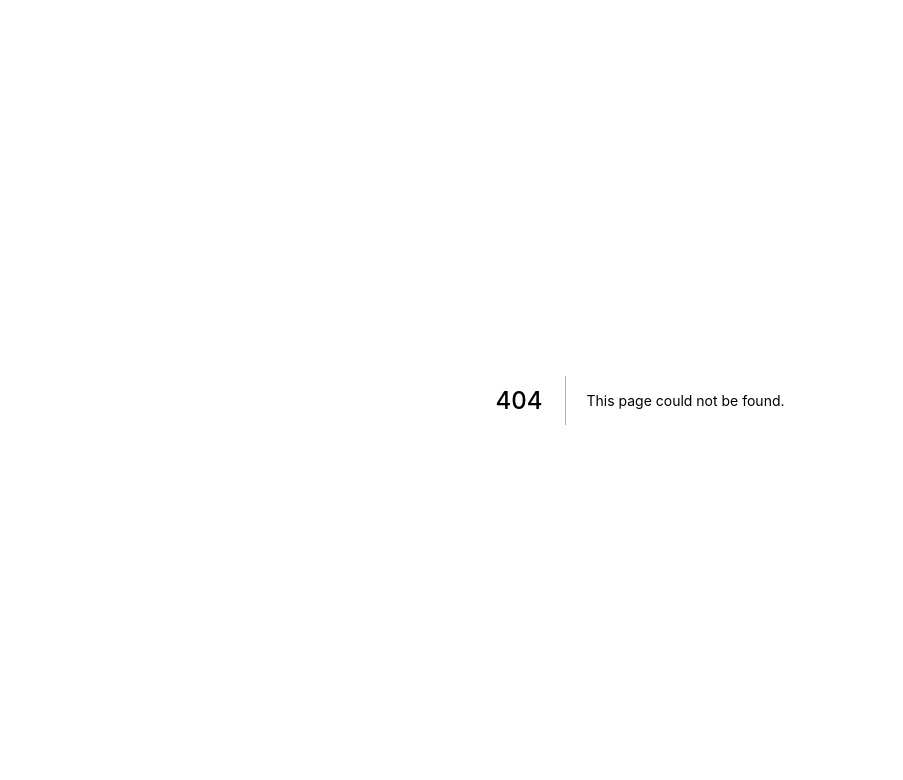
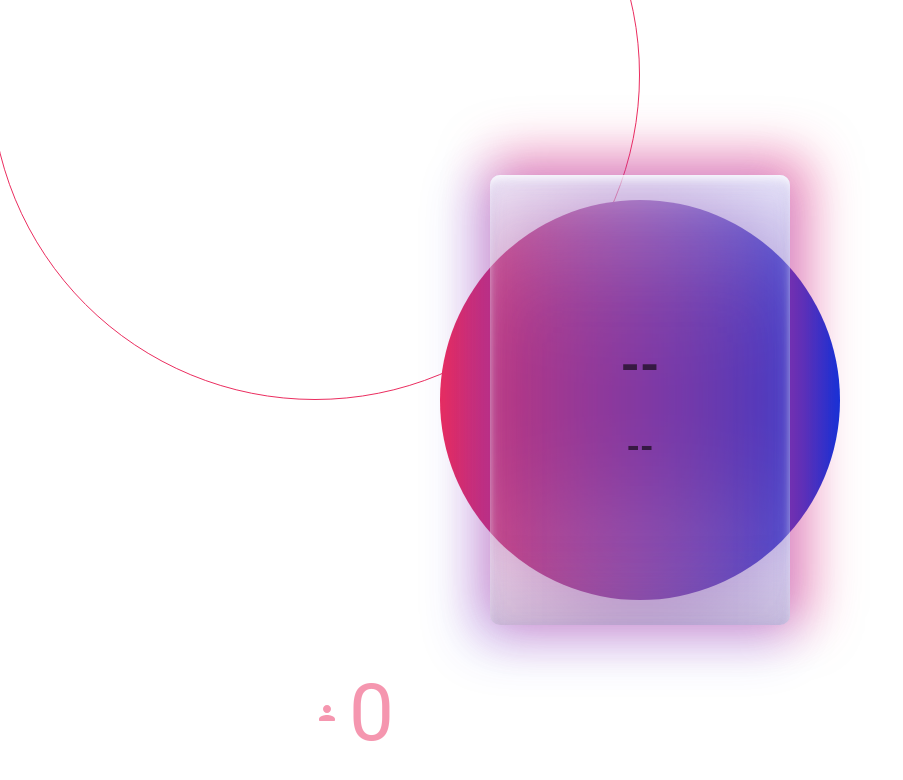
Before and after one commit to Abrahamcepedao/Raffle, a Next.js app: page /raffle in a window 1280 px wide. Before the commit this address had no page. Shown: the top 780 px of the page, without its empty margins (0-903 px from the left). Built offline with nearby package versions, Linux system fonts and the light colour scheme.

Commit message:
Added functinality to see parrticipannts

```diff
--- /dev/null
+++ b/pages/raffle.tsx
@@ -0,0 +1,174 @@
+import type { NextPage } from 'next'
+
+/* React */
+import React, { useState, useEffect } from 'react'
+
+/* Components */
+import Head from 'next/head'
+import styles from '../styles/Raffle.module.css'
+
+/* Redux */
+import {
+  setReduxParticipants,
+} from "../redux/actions"
+import { selectParticipants } from "../redux/states/participants/reducer"
+import { useAppSelector, useAppDispatch } from '../redux/hooks'
+import { Participant } from '../redux/states/participants/interfaces'
+
+/* Material UI */
+import IconButton from '@mui/material/IconButton';
+import Tooltip from '@mui/material/Tooltip';
+import PersonRoundedIcon from '@mui/icons-material/PersonRounded';
+import ReplayCircleFilledRoundedIcon from '@mui/icons-material/ReplayCircleFilledRounded';
+
+/* Papaparse */
+import Papa from "papaparse";
+
+
+const Raffle: NextPage = () => {
+
+    /* useState - upload */
+    const [state, setState] = useState({
+        winnerStatus: 0,
+        winnerFolio: "",
+    });
+
+    const [name, setName] = useState<string>("--");
+    const [folio, setFolio] = useState<string>("--");
+
+    const [intervalID, setIntervalID] = useState<number>(0);
+
+    /* Redux */
+    const dispatch = useAppDispatch(); //function that allows to trigger actions that update the redux state
+    const participants = useAppSelector(selectParticipants) //function that allows to get the Participants from the redux state
+
+
+    /* Shuffle array */
+    function shuffle(array: []) {
+        let currentIndex = array.length,  randomIndex;
+
+        // While there remain elements to shuffle.
+        while (currentIndex != 0) {
+
+            // Pick a remaining element.
+            randomIndex = Math.floor(Math.random() * currentIndex);
+            currentIndex--;
+
+            // And swap it with the current element.
+            [array[currentIndex], array[randomIndex]] = [
+            array[randomIndex], array[currentIndex]];
+        }
+
+        return array;
+    }
+
+
+
+    useEffect(() => {
+
+        if (participants.length > 0) {
+            let index = 0;
+            let num = 0;
+
+            let temp: Participant[] = shuffle(participants);
+
+            const interval: any = setInterval(() => {
+                if(num === 10) {
+                    clearInterval(intervalID);
+                    setState({...state, winnerStatus: 1, winnerFolio: temp[index].folio});
+                } else if(index < (participants.length-2)) {
+                    console.log('numParticipants: ', num);
+                    index = index + 1;
+                    setName(temp[index].nombre);
+                    setFolio(temp[index].folio);
+                } else {
+                    num = num + 1;
+                    index = index + 1;
+                    setName(temp[index].nombre);
+                    setFolio(temp[index].folio);
+                    index = 0;
+                }
+
+            }, 10)
+
+            setIntervalID(interval);
+
+        }
+
+    } ,[]);
+
+    const handleReplayClick = () => {
+        //delete winner from participants
+        //let temp = participants.filter(participant => participant.folio !== state.winnerFolio);
+    }
+
+  return (
+    <div>
+      <Head>
+        <title>Create Next App</title>
+        <meta name="description" content="Generated by create next app" />
+        <link rel="icon" href="/favicon.ico" />
+      </Head>
+
+      <main className={styles.main}>
+        {/* outer circle */}
+        <div className={styles.outer__circle}>
+            <div className={styles.ball}></div>
+        </div>
+
+        {/* inner circle */}
+        <div className={styles.circle}></div>
+
+        {/* Card */}
+        <div className={styles.card__container}>
+            <div>
+                {/* Winner title */}
+                {state.winnerStatus === 1 && (
+                    <h2 className={styles.winner__title}>Winner!!</h2>
+                )}
+
+                {/* name */}
+                <h1 className={styles.name}>{name}</h1>
+
+                {/* Folio */}
+                <h2 className={styles.folio}>{folio}</h2>
+            </div>
+        </div>
+
+        {/* Participants and buttons */}
+        <div className={styles.actions__container}>
+            {/* participants number */}
+            <div className={styles.icon__container}>
+                <PersonRoundedIcon className={styles.person__icon} />
+                <p className={styles.participants}>{participants.length ? participants.length : "0"}</p>
+            </div>
+
+            {/* action buttons */}
+            {state.winnerStatus === 1 && (
+                <div className={styles.buttons}>
+
+                    {/* Replay deleting winner */}
+                    <Tooltip title="Replay" placement="top">
+                        <IconButton onClick={handleReplayClick}>
+                            <ReplayCircleFilledRoundedIcon className={styles.icon} />
+                        </IconButton>
+                    </Tooltip>
+
+                    {/* Do anothe raffle */}
+                    <Tooltip title="Do another" placement="top">
+                        <IconButton>
+                            <ReplayCircleFilledRoundedIcon className={styles.icon} />
+                        </IconButton>
+                    </Tooltip>
+                </div>
+            )}
+
+        </div>
+
+      </main>
+
+    </div>
+  )
+}
+
+export default Raffle;
--- a/redux/states/participants/interfaces.tsx
+++ b/redux/states/participants/interfaces.tsx
@@ -1,5 +1,5 @@
 /* Interface participants */
 export interface Participant {
-    name: string;
+    nombre: string;
     folio: string;
 }
--- a/styles/Home.module.css
+++ b/styles/Home.module.css
@@ -42,10 +42,43 @@
   font-size: 50px;
   margin-bottom: -15px;
 }
-.title, .text, .icon {
+.title, .text, .icon, .icon__container p {
   mix-blend-mode: overlay;
   opacity: 0.6;
 }
 .icon {
   font-size: 100px;
 }
+
+
+.icon__container {
+  display: flex;
+  justify-content: center;
+  align-items: center;
+  flex-direction: row;
+  margin-top: 30px;
+  margin-bottom: 30px;
+}
+
+.icon__container p {
+  margin: auto;
+  margin-left: 10px;
+  font-size: 80px;
+}
+
+.start__button {
+  padding: 10px 80px;
+  background: linear-gradient(90deg, #EB2D5F 0%, #8A374D 98.96%);
+  border-radius: 10px;
+  border: none;
+  cursor: pointer;
+  transition: transform 0.2s ease-in-out;
+}
+.start__button:hover {
+  transform: scale(1.1);
+}
+.start__button p {
+  mix-blend-mode: overlay;
+  linea-height: 15px;
+  font-size: 30px;
+}
--- /dev/null
+++ b/styles/Raffle.module.css
@@ -0,0 +1,130 @@
+.main {
+  min-height: 100vh;
+  padding: 4rem 0;
+  flex: 1;
+  display: flex;
+  flex-direction: column;
+  justify-content: center;
+  align-items: center;
+  overflow: hidden;
+}
+
+
+/* outer circle */
+.outer__circle {
+    width: 650px;
+    height: 650px;
+    border-radius: 50%;
+    background: none;
+    position: absolute;
+    //top: 50%;
+    //left: 50%;
+    transform: translate(-50%, -50%);
+    z-index: 0;
+    border: 1px solid #EB2D5F;
+	display: flex;
+	justify-content: center;
+	align-items: center;
+    -webkit-animation: spin 1s linear 0s infinite;
+}
+.ball {
+    position: absolute;
+    top: -20px;
+    width: 40px;
+    height: 40px;
+    border-radius: 50%;
+    background: #EB2D5F;
+    box-shadow: 0px 0px 10px 10px rgba(235, 45, 95, 0.25);
+    filter: blur(10px);
+}
+
+@keyframes spin {
+  from {
+    transform: rotate(0);
+  }
+  to{
+    transform: rotate(359deg);
+  }
+}
+
+
+/* inner circle */
+.circle {
+  width: 400px;
+  height: 400px;
+  border-radius: 50%;
+  background: linear-gradient(90deg, #EB2D5F 0%, #0E33DC 100%);
+  position: absolute;
+  top: 50%;
+  left: 50%;
+  transform: translate(-50%, -50%);
+  z-index: 0;
+}
+
+
+/* card */
+.card__container {
+    z-index: 10;
+    width: 300px;
+    height: 450px;
+    padding: 30px;
+    display: flex;
+    justify-content: center;
+    align-items: center;
+    flex-direction: column;
+    background: rgba(255, 255, 255, 0.01);
+    box-shadow: -10px 10px 50px 10px rgba(63, 59, 234, 0.25), 10px -10px 50px 10px rgba(241, 44, 115, 0.5), inset 0px 39px 55px -36px rgba(255, 255, 255, 0.5), inset 0px 7px 11px -4px #FFFFFF, inset 0px -82px 68px -64px rgba(96, 68, 144, 0.3), inset 0px 95px 100px -48px rgba(202, 204, 255, 0.3), inset 0px 4px 16px rgba(154, 146, 210, 0.3), inset 0px 1px 0px rgba(227, 222, 255, 0.2);
+    backdrop-filter: blur(100px);
+    /* Note: backdrop-filter has minimal browser support */
+    border-radius: 10px;
+    text-align: center;
+}
+.winner__title {
+    font-size: 50px;
+}
+
+.name, .folio {
+    mix-blend-mode: overlay;
+    opacity: 0.6;
+}
+.name {
+    font-size: 50px;
+}
+.folio {
+    font-size: 35px;
+}
+
+
+/* actions container */
+.actions__container {
+    position: absolute;
+    bottom: 10px;
+    width: 650px;
+    display: flex;
+    justify-content: space-between;
+    align-items: center;
+}
+.person__icon {
+  font-size: 100px;
+}
+.person__icon, .icon__container p, .icon {
+  color: rgba(235, 45, 95, 0.5);
+}
+.icon__container {
+  display: flex;
+  justify-content: center;
+  align-items: center;
+  flex-direction: row;
+  margin-top: 30px;
+  margin-bottom: 30px;
+}
+
+.icon__container p {
+  margin: auto;
+  margin-left: 10px;
+  font-size: 80px;
+}
+
+.icon {
+    font-size: 40px;
+}
--- a/styles/globals.css
+++ b/styles/globals.css
@@ -23,3 +23,8 @@ a {
     background: #141416;
   }
 }
+
+
+*::-webkit-scrollbar {
+  display: none;
+}
```
Also changed, not shown: pages/index.tsx (+52 -15 lines).
